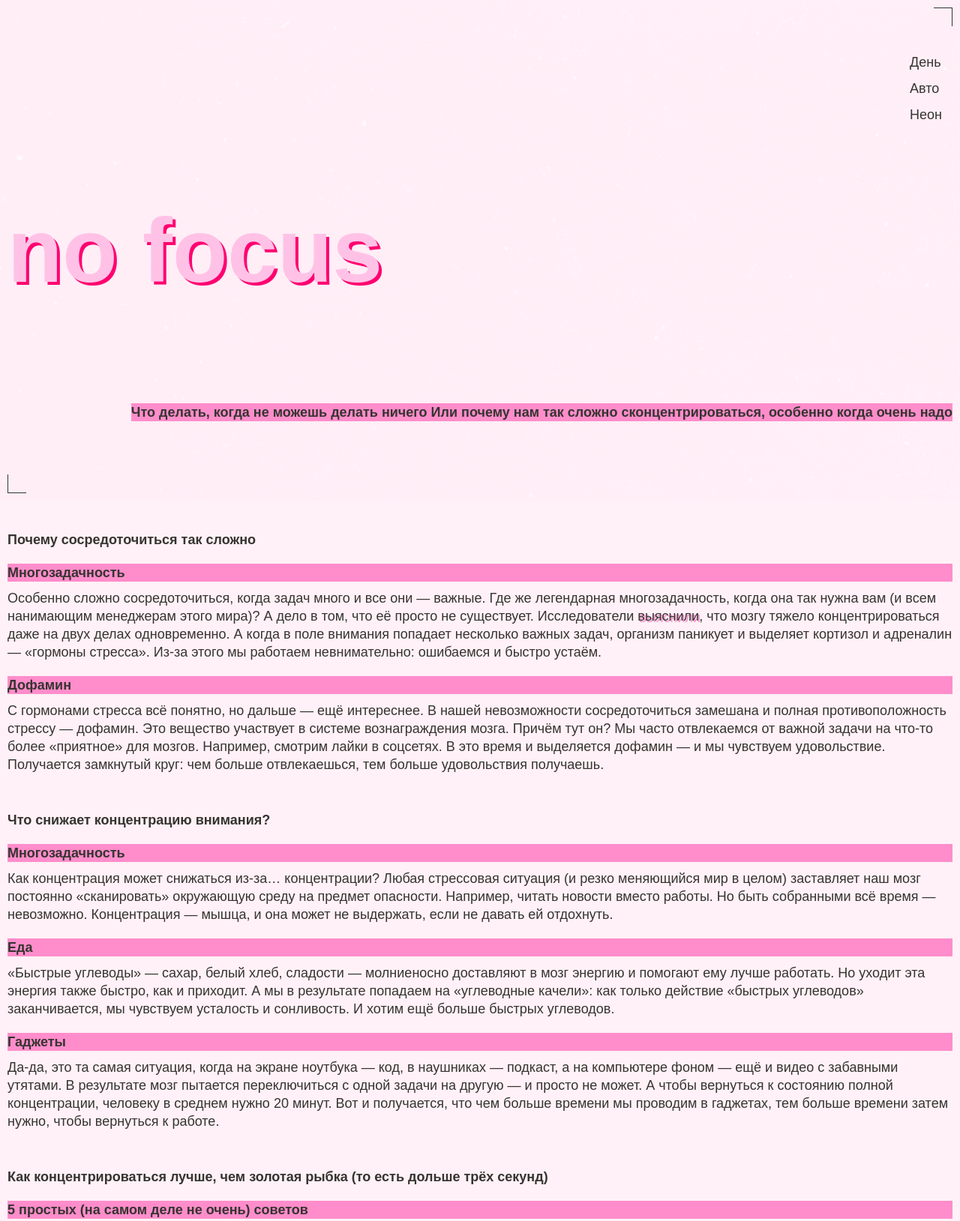
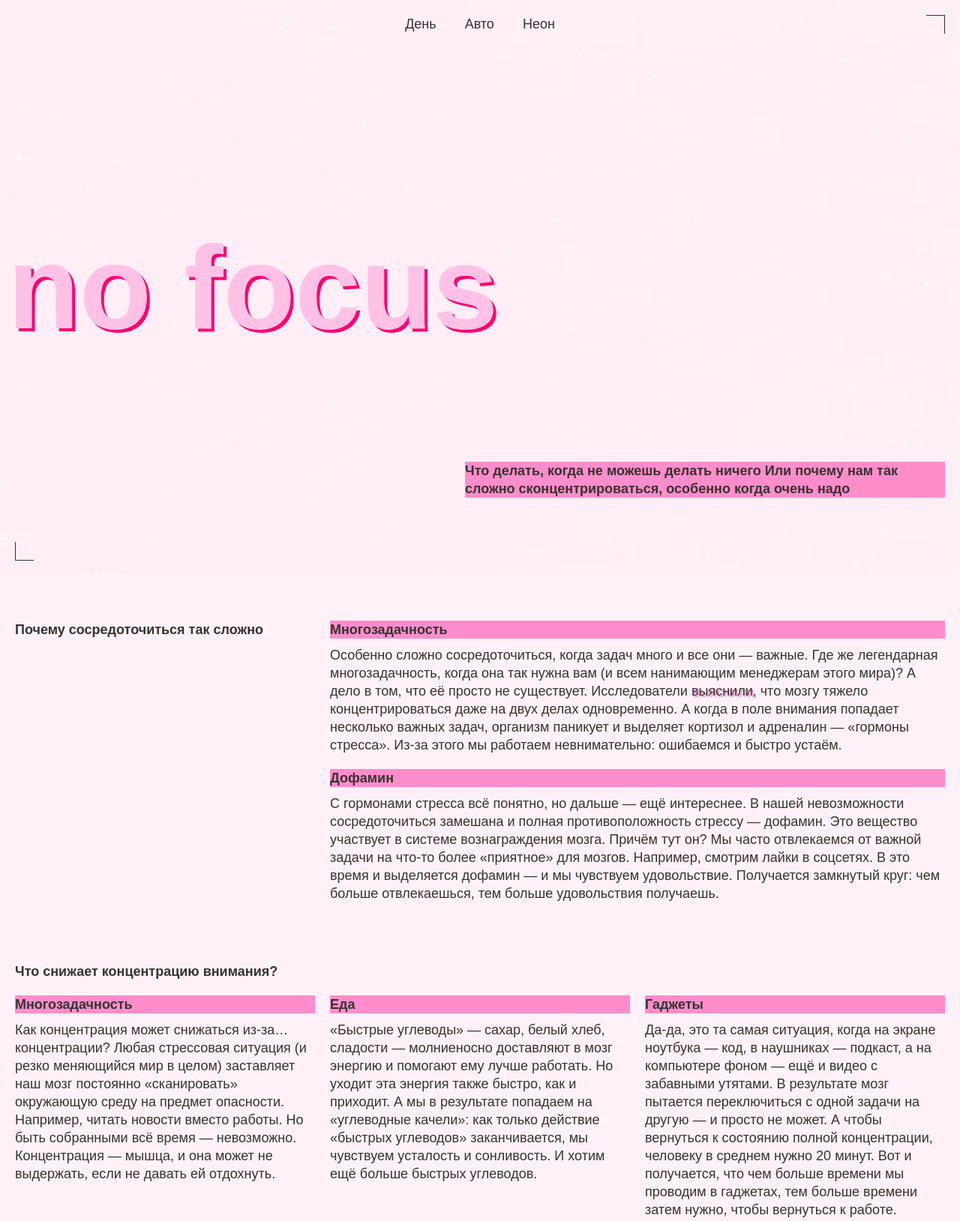
Before and after one commit to itbulka/slozhno-sosredotochitsya, a plain HTML site: page index.html in a window 1280 px wide. Shown: the top 1629 px of the page at 75% size. Drawn offline with Linux system fonts and the light colour scheme.

Commit message:
Adaptive

```diff
--- a/index.html
+++ b/index.html
@@ -14,7 +14,7 @@
   </head>
   <body class="page">
     <header class="header decorated-zone">
-      <div class="recorder"></div>
+      <div class="recorder" aria-hidden="true"></div>
       <nav class="header__theme-menu">
         <ul class="header__theme-menu-list">
           <li class="header__theme-menu-item">
@@ -126,7 +126,7 @@
         <section class="content__third-block">
           <h2 class="content__block-title text-default">Как концентрироваться лучше, чем золотая рыбка (то есть дольше трёх секунд)</h2>
 
-          <div>
+          <div class="content__block__list-content">
             <h3 class="content__title-list title-decor text-default">5 простых (на самом деле не очень) советов</h3>
 
             <ul class="content__third-block__list">
--- a/styles/style.css
+++ b/styles/style.css
@@ -12,8 +12,8 @@
 .recorder {
     position: absolute;
     display: flex;
-    top: 10px;
-    right: 20px;
+    top: calc(var(--offset-decoder-item));
+    right: calc(var(--offset-decoder-item) + 10px);
     gap: 10px;
     align-items: center;
     visibility: var(--recorder-status);
@@ -43,8 +43,8 @@
     position: absolute;
     width: 25px;
     height: 25px;
-    top: 10px;
-    right: 10px;
+    top: var(--offset-decoder-item);
+    right: var(--offset-decoder-item);
     border-block-start: var(--border-color) 1px solid;
     border-inline-end: var(--border-color) 1px solid;
 }
@@ -54,8 +54,8 @@
     position: absolute;
     width: 25px;
     height: 25px;
-    left: 10px;
-    bottom: 10px;
+    left: var(--offset-decoder-item);
+    bottom: var(--offset-decoder-item);
     border-inline-start: var(--border-color) 1px solid;
     border-block-end: var(--border-color) 1px solid;
 }
@@ -105,7 +105,6 @@
     display: grid;
     min-height: var(--header-min-height);
     grid-template-rows: repeat(3, 1fr);
-    padding: 10px;
 }
 
 .header__theme-menu {
@@ -116,6 +115,7 @@
     display: flex;
     flex-direction: column;
     gap: 10px;
+    margin-inline: 10px;
 }
 
 .header__theme-menu-button {
@@ -143,13 +143,17 @@
 
 .header-title-align {
     place-self: center start;
+    margin-inline: 10px;
+    text-align: start;
 }
 
 .header-description {
+    width: clamp(375px, (50% - 375px) * 1000, 50%);
     font-size: var(--font-size-default-text);
     font-weight: 700;
     line-height: 24px;
     place-self: center end;
+    margin-inline: 10px;
 }
 
 
@@ -159,7 +163,7 @@
     background-color: var(--background-color);
 }
 
-.content{
+.content {
     display: flex;
     flex-direction: column;
     gap: 50px;
@@ -219,22 +223,96 @@
 .footer {
     position: relative;
     display: grid;
-    min-height: 667px;
+    min-height: var(--footer-min-height);
     background-color: var(--background-color);
     place-items: center;
 }
 
-/*@media (768px <= width < 1024px) {*/
-/*    .content__images-list {*/
-/*        grid-template-columns: repeat(3, 1fr);*/
-/*    }*/
+@media (width >= 768px) {
 
-/*    .content__image-item:first-child {*/
-/*        grid-column: span 2;*/
-/*    }*/
+    :root {
+        --header-min-height: 1024px;
+        --footer-min-height: 1024px;
+        --font-size-title-large: clamp(7.5rem, 0.5625rem + 14.4531vw, 9.8125rem) ;
+    }
 
-/*    .content__image-item:nth-child(2) {*/
-/*        grid-row: span 2;*/
-/*    }*/
-/*    */
-/*}*/
+    .header-description {
+        margin-inline: 20px;
+    }
+
+    .header__theme-menu-list {
+        margin-inline: 20px;
+    }
+
+    .content {
+        gap: 80px;
+        padding: 60px 20px;
+    }
+
+    .content__third-block {
+        display: grid;
+        grid-template-columns: repeat(3, 1fr);
+        gap: 20px;
+    }
+
+    .content__block__list-content {
+        grid-column: span 2;
+    }
+
+    .content__first-block {
+        display: grid;
+        grid-template-columns: repeat(3, 1fr);
+        gap: 20px;
+    }
+
+    .content__first-block__list {
+        grid-column: span 2;
+    }
+
+    .content__images-list {
+        margin-top: 20px;
+        grid-template-columns: repeat(3, 1fr);
+        gap: 20px;
+    }
+
+    .content__image-item:first-child {
+        grid-column: span 2;
+    }
+
+    .content__image-item:nth-child(2) {
+        grid-row: span 2;
+    }
+
+    .content__image-item:nth-child(3) {
+        grid-row: span 2;
+    }
+
+    .content__image-item:last-child {
+        grid-column: span 2;
+    }
+
+}
+
+@media (width > 1024px) {
+
+    :root {
+        --header-min-height: 768px;
+        --footer-min-height: 768px;
+    }
+
+    .header__theme-menu {
+        place-self: start center;
+    }
+
+    .header__theme-menu-list {
+        flex-direction: row;
+        margin-top: 20px;
+    }
+
+    .content__second-block__list {
+        display: grid;
+        grid-template-columns: repeat(3, 1fr);
+        gap: 20px;
+    }
+
+}
--- a/styles/variables.css
+++ b/styles/variables.css
@@ -15,6 +15,7 @@
     --background-image: url("../images/cover-image-dark.png");
     --font-size-title-large: clamp(7.25rem, 7.0115rem + 1.0178vw, 7.5rem);
     --font-size-default-text: 18px;
+    --offset-decoder-item: clamp(0.625rem, 0.0286rem + 2.5445vw, 1.25rem);
 
 /* Под вопросом   */
     --header-min-height: 668px;
```
